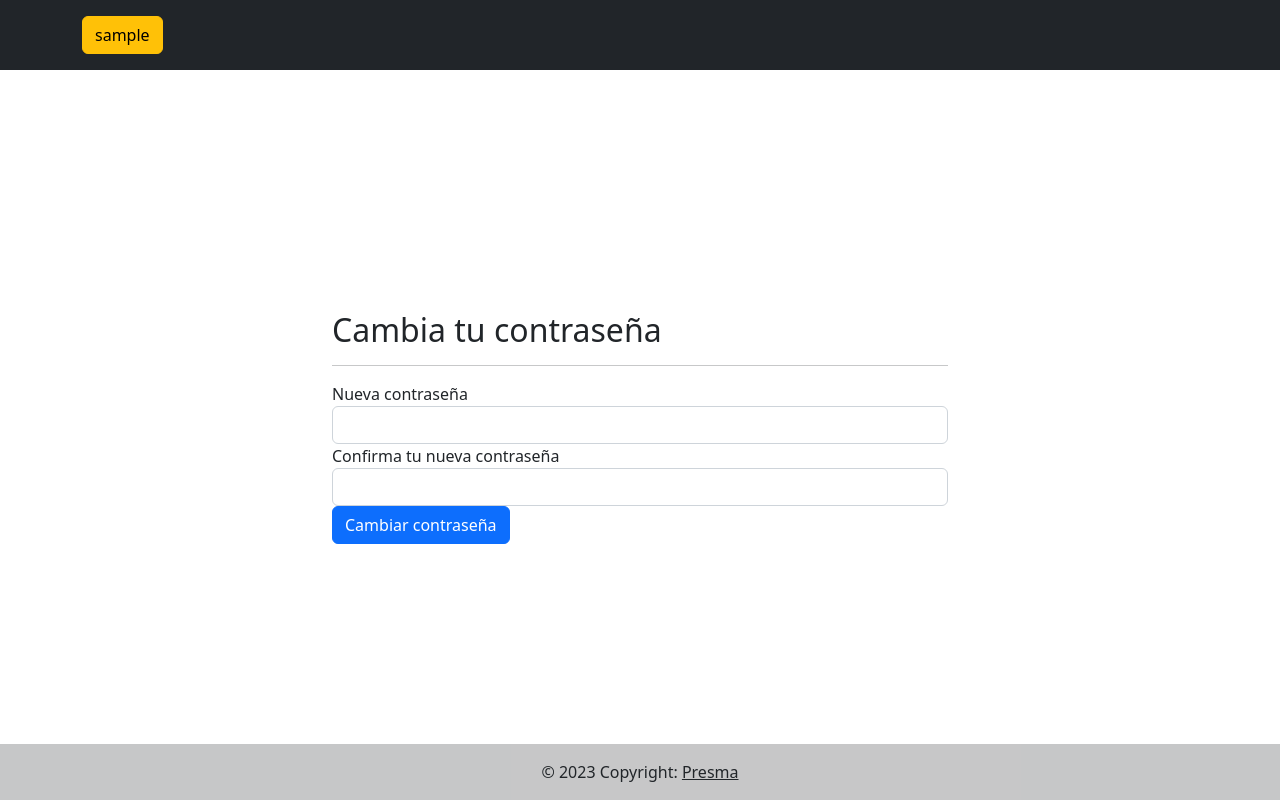
After one commit to JUANCH1I/Proyecto-NetBooks, a PHP site: page /views/cambiar_password.php in a window 1280 px wide. The commit adds this page. Run offline with PHP 8.4, Linux system fonts and the light colour scheme; the visitor is signed in with stand-in values (Sample User, id 1).

Commit message:
proyecto

```diff
--- a/Desarrollo-Web/classes/Login.php
+++ b/Desarrollo-Web/classes/Login.php
@@ -63,7 +63,7 @@ class Login
 
                 // database query, getting all the info of the selected user (allows login via email address in the
                 // username field)
-                $sql = "SELECT user_name, user_email, idRol, user_password_hash  FROM users WHERE user_name = '" . $user_name . "' OR user_email = '" . $user_name . "';";
+                $sql = "SELECT user_id, user_name, user_email, idRol, user_password_hash  FROM users WHERE user_name = '" . $user_name . "' OR user_email = '" . $user_name . "';";
                 $result_of_login_check = $this->db_connection->query($sql);
 
                 // if this user exists
@@ -76,6 +76,7 @@ class Login
                     // the hash of that user's password
                     if (password_verify($_POST['user_password'], $result_row->user_password_hash)) {
                             // write user data into PHP SESSION (a file on your server)
+                            $_SESSION['user_id'] = $result_row->user_id;
                             $_SESSION['user_name'] = $result_row->user_name;
                             $_SESSION['user_email'] = $result_row->user_email;
                             $_SESSION['user_rol'] = $result_row->idRol;
--- /dev/null
+++ b/Desarrollo-Web/views/cambiar_password.php
@@ -0,0 +1,91 @@
+<?php
+session_start();
+
+if (!isset($_SESSION['user_id'])) {
+  // si el usuario no está conectado, redirigir a la página de inicio de sesión
+  header("Location: not_logged_in.php");
+  exit;
+}
+
+if (isset($_POST['submit'])) {
+  // Comprueba si las contraseñas son iguales
+  if ($_POST['nueva_contrasena'] !== $_POST['confirmar_contrasena']) {
+    die('Las contraseñas no coinciden.');
+  }
+
+  $config = include '../config/db.php';
+  $dsn = 'mysql:host=' . $config['db']['host'] . ';dbname=' . $config['db']['name'];
+  $conexion = new PDO($dsn, $config['db']['user'], $config['db']['pass'], $config['db']['options']);
+
+  $nueva_contrasena = $_POST['nueva_contrasena'];
+  $nueva_contrasena_hash = password_hash($nueva_contrasena, PASSWORD_DEFAULT);
+
+  // Actualiza la contraseña del usuario
+  $consultaSQL = "UPDATE users SET user_password_hash = :password WHERE user_id = :id";
+  $sentencia = $conexion->prepare($consultaSQL);
+  $sentencia->execute(['password' => $nueva_contrasena_hash, 'id' => $_SESSION['user_id']]);
+
+  // Actualiza la tabla user_security para indicar que el usuario ya no necesita cambiar la contraseña
+  $consultaSQL = "UPDATE user_security SET must_change_password = FALSE WHERE user_id = :user_id";
+  $sentencia = $conexion->prepare($consultaSQL);
+  $sentencia->execute(['user_id' => $_SESSION['user_id']]);
+
+  // Redirecciona al usuario a donde sea necesario
+  header("Location: ../index.php");
+  exit;
+}
+?>
+<!DOCTYPE html>
+<html lang="en">
+<head>
+  <meta charset="UTF-8">
+  <meta http-equiv="X-UA-Compatible" content="IE=edge">
+  <meta name="viewport" content="width=device-width, initial-scale=1.0">
+  <link href="https://cdn.jsdelivr.net/npm/bootstrap@5.2.0-beta1/dist/css/bootstrap.min.css" rel="stylesheet" integrity="sha384-0evHe/X+R7YkIZDRvuzKMRqM+OrBnVFBL6DOitfPri4tjfHxaWutUpFmBp4vmVor" crossorigin="anonymous">
+  <title>Presma</title>
+  <link rel="icon" href="views/templates/logofinal.png" type="image/png">
+  <link rel="stylesheet" href="templates/stylelog.css">
+</head>
+
+<body>
+  <header class="p-3 bg-dark text-white">
+    <div class="container" bis_skin_checked="1">
+      <div class="d-flex flex-wrap align-items-center justify-content-center justify-content-lg-start" bis_skin_checked="1">
+        <div class="text-end" bis_skin_checked="1">
+          <a href="#" class="btn btn-warning"><?php echo $_SESSION['user_name']; ?></a>
+        </div>
+      </div>
+    </div>
+  </header>
+  <div class="container" style="display: flex; height: 100%; justify-content:center; align-items: center;">
+    <div class="row" style="width: 50vw;">
+      <div class="col-md-12">
+        <h2 class="mt-4">Cambia tu contraseña</h2>
+        <hr>
+        <form method="post">
+          <div class="form-group">
+            <label for="nueva_contrasena">Nueva contraseña</label>
+            <input type="password" name="nueva_contrasena" id="nueva_contrasena" class="form-control">
+          </div>
+          <div class="form-group">
+            <label for="confirmar_contrasena">Confirma tu nueva contraseña</label>
+            <input type="password" name="confirmar_contrasena" id="confirmar_contrasena" class="form-control">
+          </div>
+          <div class="form-group">
+            <input type="submit" name="submit" class="btn btn-primary" value="Cambiar contraseña">
+          </div>
+        </form>
+      </div>
+    </div>
+  </div>
+  <footer class="bg-light text-center text-lg-start" style="position: fixed; bottom: 0px; width:100%;">
+        <!-- Copyright -->
+        <div class="text-center p-3" style="background-color: rgba(0, 0, 0, 0.2);">
+            © 2023 Copyright:
+            <a class="text-dark" href="https://mdbootstrap.com/">Presma</a>
+        </div>
+        <!-- Copyright -->
+    </footer>
+</body>
+
+</html>
```
Also changed, not shown: Desarrollo-Web/abm/abmPersonas/agregarUsuario.php (+30 -14 lines), Desarrollo-Web/views/logged_in.php (+17 -4 lines).
